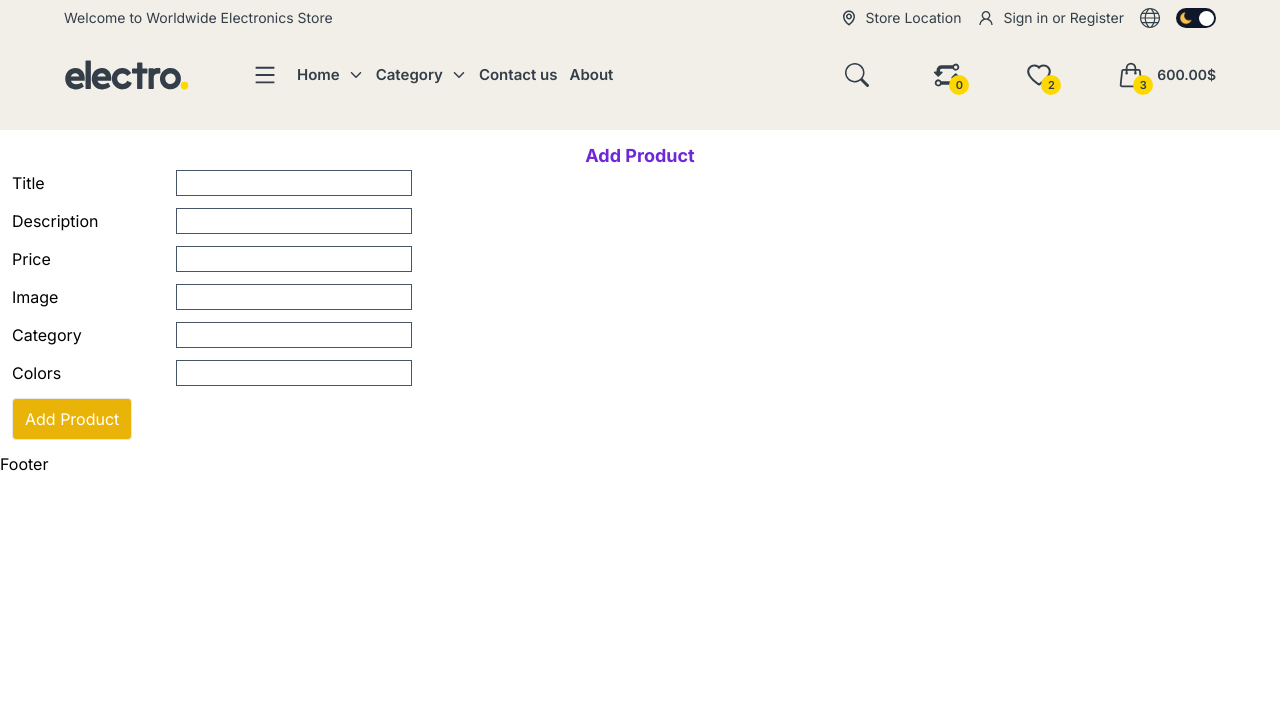
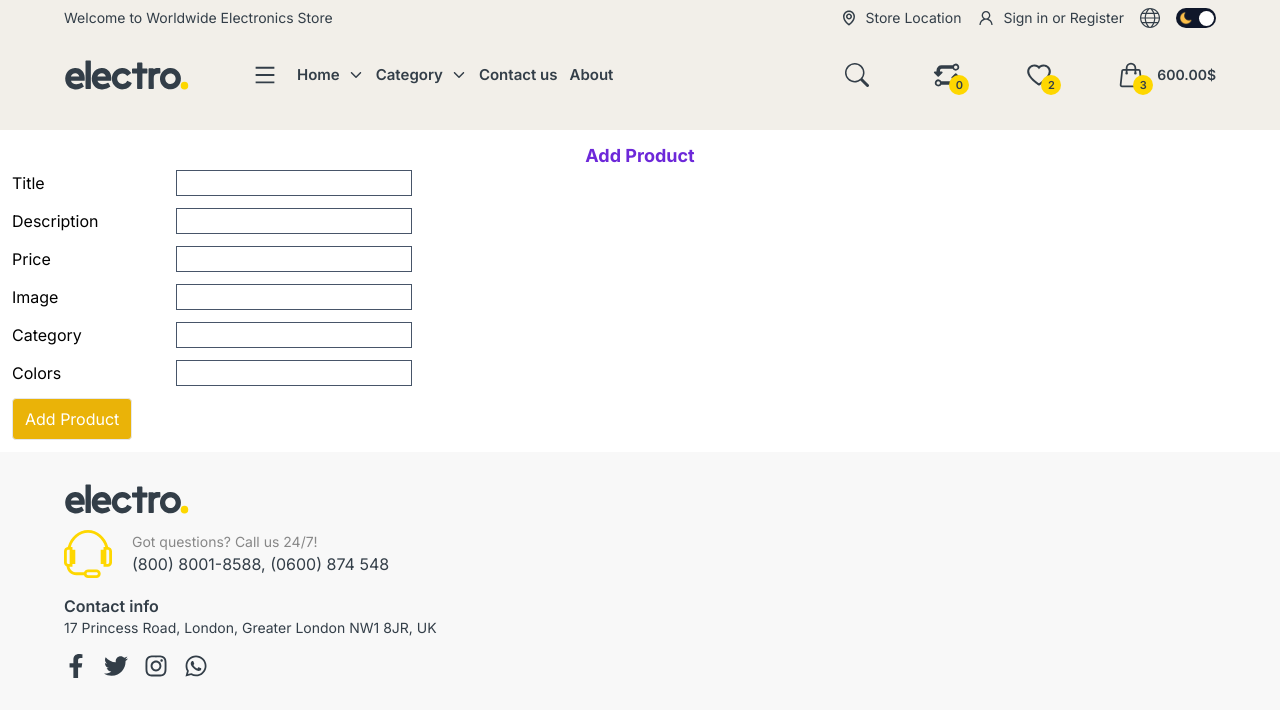
Before and after one commit to DevoAhmedIsmail/electro, a Next.js app: page /dashboard/add-product in a window 1280 px wide. Shown: the top 716 px of the page. Built offline with nearby package versions, Linux system fonts and the light colour scheme.

Commit message:
add footer

```diff
--- a/app/globals.css
+++ b/app/globals.css
@@ -6,6 +6,7 @@
   --bgColor: #f2efe9;
   --bgMode: #fff;
   --bgCategory: #f2efe9;
+  --bgFooter: #f8f8f8;
   --softBg: #e6e6e6;
   --textColor: #333e48;
   --secondText: #333e48;
@@ -23,6 +24,7 @@
   --softBg: #495057;
   --softTextColor: #878787;
   --secondText: #d9d9d9;
+  --bgFooter: #181818;
 }
 
 .flex-center {
--- a/components/Footer/Footer.tsx
+++ b/components/Footer/Footer.tsx
@@ -1,8 +1,43 @@
 import React from 'react'
+import Container from '../Container'
+import LogoImg from '../Navbar/LogoImg'
+
+import {TfiHeadphoneAlt} from "react-icons/tfi"
+import {FaFacebookF, FaTwitter, FaInstagram, FaWhatsapp} from "react-icons/fa"
 
 const Footer = () => {
   return (
-    <div>Footer</div>
+    <footer className='bg-[var(--bgFooter)] text-[var(--textColor)] py-8'>
+      <Container>
+        <div className='flex items-center justify-between flex-col lg:flex-row'>
+          {/* Logo (section 1) */}
+          <div className='flex items-start flex-col gap-4'>
+            <LogoImg />
+
+            <div className='flex items-center gap-5'>
+              <TfiHeadphoneAlt size={48} className="text-[var(--yellowColor)]" />
+              <div>
+                <p className='text-sm text-[var(--softTextColor)]'>Got questions? Call us 24/7!</p>
+                <p className=''>(800) 8001-8588, (0600) 874 548</p>
+              </div>
+            </div>
+
+            <div>
+              <p className='font-semibold'>Contact info</p>
+              <p className='text-sm'>17 Princess Road, London, Greater London NW1 8JR, UK</p>
+            </div>
+
+            <div className='flex flex-center gap-4'>
+              <FaFacebookF size={24} className="hover:text-[var(--priceSaleColor)] transition-colors cursor-pointer"  />
+              <FaTwitter size={24} className="hover:text-[var(--priceSaleColor)] transition-colors cursor-pointer"  />
+              <FaInstagram size={24} className="hover:text-[var(--priceSaleColor)] transition-colors cursor-pointer"  />
+              <FaWhatsapp size={24} className="hover:text-[var(--priceSaleColor)] transition-colors cursor-pointer"  />
+            </div>
+
+          </div>
+        </div>
+      </Container>
+    </footer>
   )
 }
 
--- a/components/Navbar/Navbar.tsx
+++ b/components/Navbar/Navbar.tsx
@@ -15,7 +15,7 @@ import Badge from "./Badge";
 
 const Navbar = () => {
   return (
-    <nav className="bg-[var(--bgColor)] py-2">
+    <nav className="bg-[var(--bgColor)] py-2 w-full z-50">
       <Container>
         <TopNavbar />
 
```
